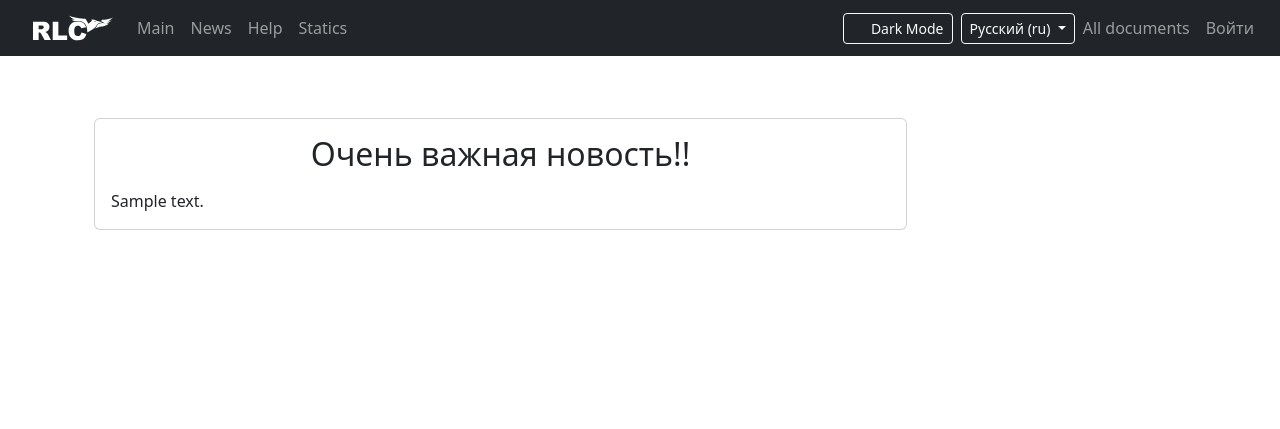
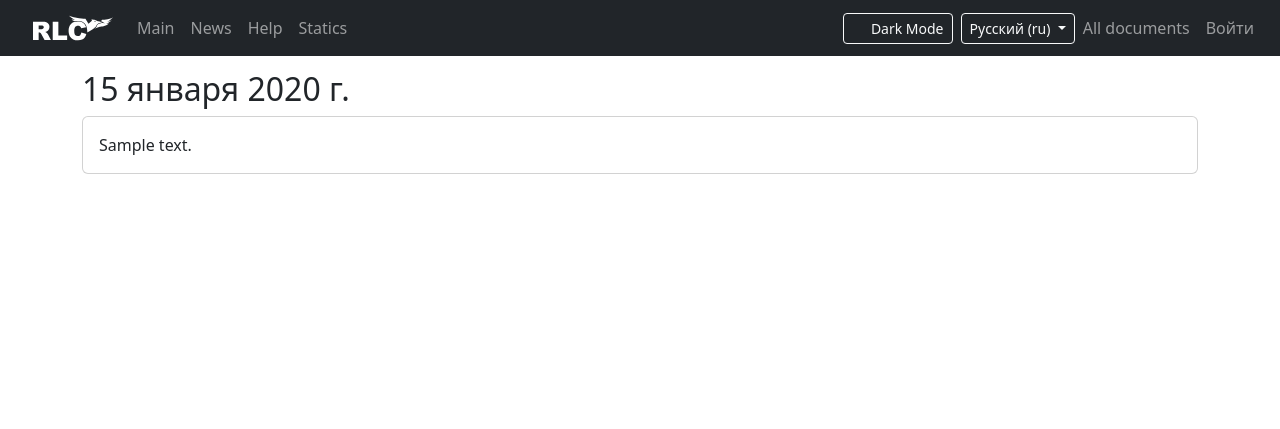
Before and after one commit to shar3nda/rlc_new, a Django app: page /news/ in a window 1280 px wide. Shown: the top 429 px of the page. Run offline with Django 4.2, Linux system fonts and the light colour scheme; tables that the repository leaves empty hold one stand-in row (values such as "Sample post"); parts of the project's set-up code (start-up, migrations or seed data) failed here and were passed over; some libraries are stand-ins or nearby versions; some web fonts are replaced.

Commit message:
Changed bews interface

```diff
--- a/templates/news.html
+++ b/templates/news.html
@@ -4,20 +4,15 @@
 
 {% block content %}
 
-  <div class="container">
-    <div class="row">
-      <div class="col-md-9">
-        {% for article in articles %}
-          <div id="article{{ article.number }}" class="my-5">
-            <div class="card border-1">
-              <div class="card-body">
-                <h2 class="card-title text-center mb-3" style="text-align: left">Очень важная новость!!</h2>
-                <p class="card-text">{{ article.text_rus|safe }}</p>
-              </div>
-            </div>
-          </div>
-        {% endfor %}
-      </div>
+{% for article in articles %}
+<div id="section{{ loop.index }}">
+  <h2>{{ article.date }}</h2>
+  <div class="card border-1">
+    <div class="card-body">
+      {{ article.text_rus|safe }}
     </div>
   </div>
+</div>
+{% endfor %}
+
 {% endblock content %}
```
